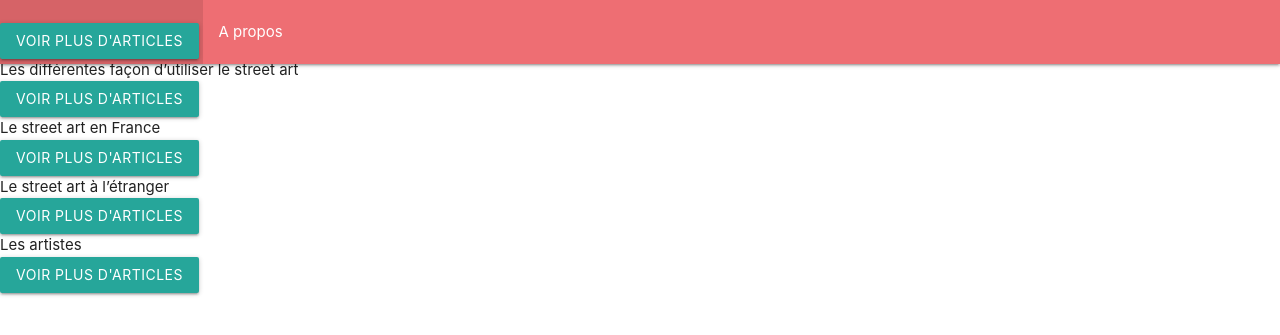
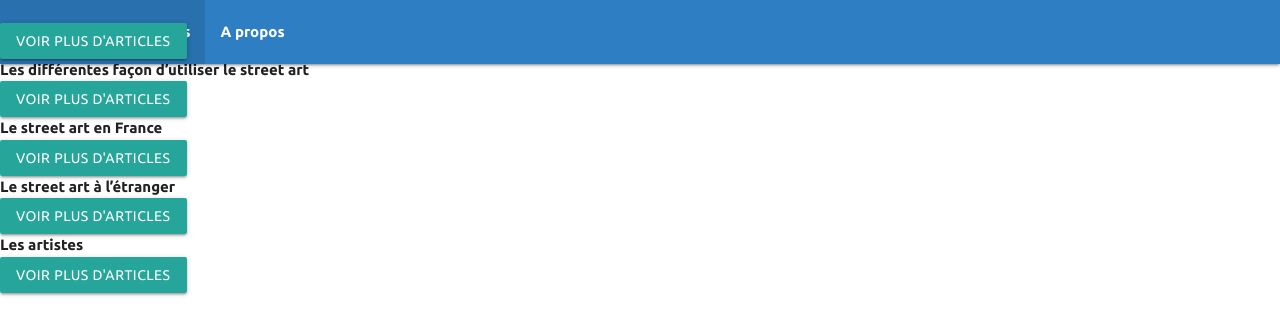
Before and after one commit to CFI-N/StreetZine, a Flask app: page /nos-articles in a window 1280 px wide. Shown: the top 335 px of the page. Run offline with Flask 2, Linux system fonts and the light colour scheme; some libraries are stand-ins or nearby versions.

Commit message:
Changed colors with the new classes and added the correct font to the navbar links

```diff
--- a/templates/article_lister.html
+++ b/templates/article_lister.html
@@ -7,6 +7,6 @@
 {% endwith %}
 
 {% for theme in article_data %}
-    <div>{{theme["name"]}}</div>
-    <a class="waves-effect waves-light btn" href="nos-articles/{{theme['name']}}">Voir plus d'articles</a>
+    <div class="uB">{{theme["name"]}}</div>
+    <a class="waves-effect waves-light btn uL" href="nos-articles/{{theme['name']}}">Voir plus d'articles</a>
 {% endfor %}
--- a/templates/article_theme_index.html
+++ b/templates/article_theme_index.html
@@ -6,7 +6,7 @@
     {% include "nav.html" %}
 {% endwith %}
 
-<div>{{current_page}}</div>
+<div class="uB">{{current_page}}</div>
 <br>
 <br>
 <br>
--- a/templates/nav.html
+++ b/templates/nav.html
@@ -1,4 +1,4 @@
-<nav>
+<nav class="primaryB uB">
     <ul>
         <li class="{% if page == 'a-la-une' %}active{% endif %} waves-effect waves-light"><a href="/a-la-une">A la une</a></li>
         <li class="{% if page == 'nos-articles' %}active{% endif %} waves-effect waves-light"><a href="/nos-articles">Nos Articles</a></li>
```
